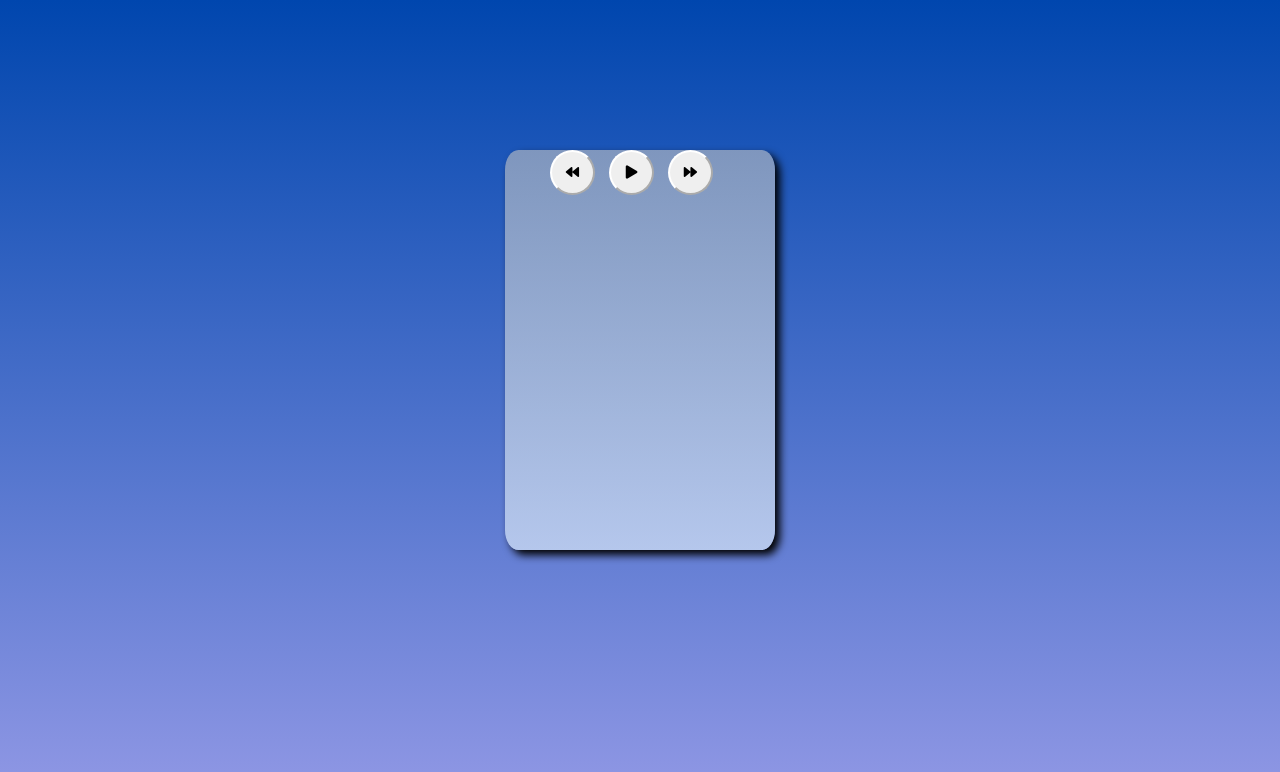
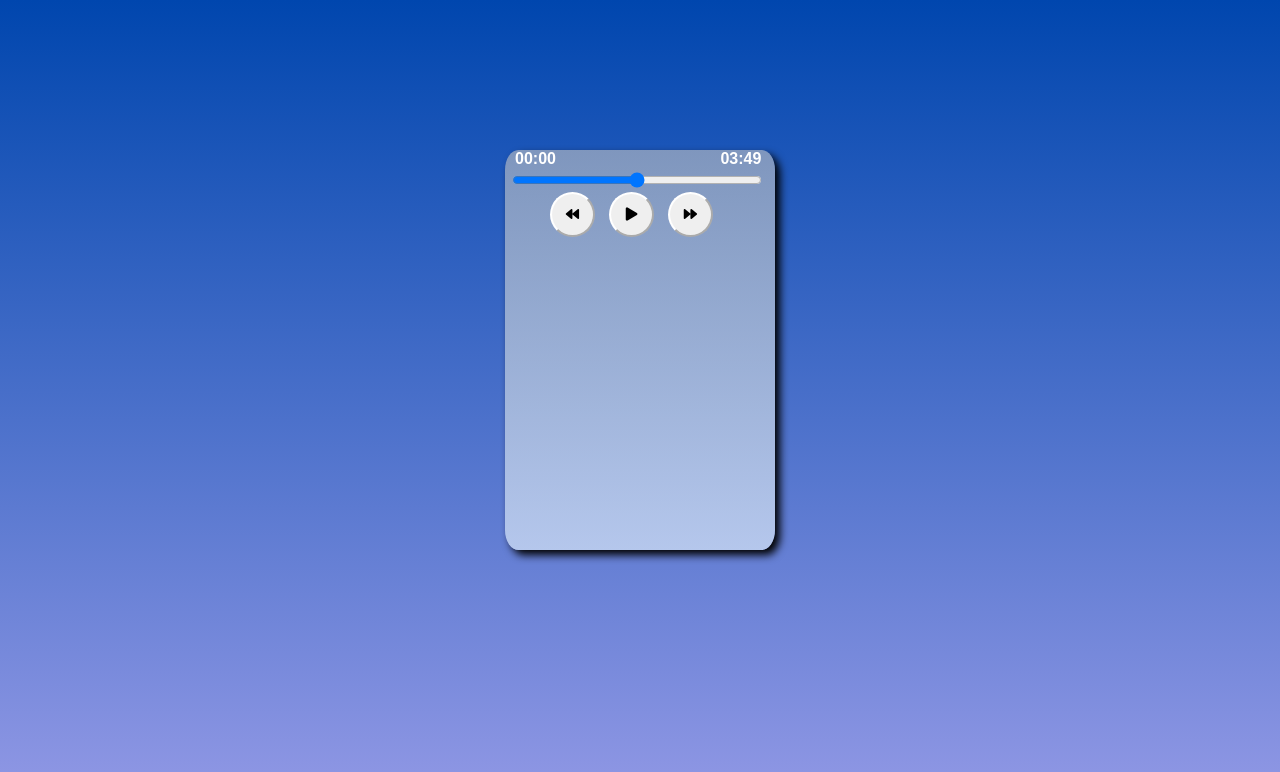
Before and after one commit to AryanBL/AryanBL.github.io, a plain HTML site: page index.html in a window 1280 px wide. Drawn offline with Linux system fonts and the light colour scheme.

Commit message:
input type range set for music part

```diff
--- a/index.html
+++ b/index.html
@@ -10,6 +10,8 @@
 </head>
 <body>
     <div class="bigpart">
+        <pre>00:00                                     03:49</pre>
+        <input type="range">
         <ul class="Buttoms">
             <li><button class="back fas fa-backward"></button></li>
             <li><button class="play fas fa-play"></button></li>
--- a/style.css
+++ b/style.css
@@ -28,3 +28,15 @@ li{
     display:inline;
     margin:5px
 }
+input{
+    width: 250px;
+    margin-left:7px;
+    color:#9198e5
+}
+pre{
+    margin:10px;
+    margin-bottom:4px;
+    color:white;
+    font-weight: bold;
+    font-family:Arial
+}
```
